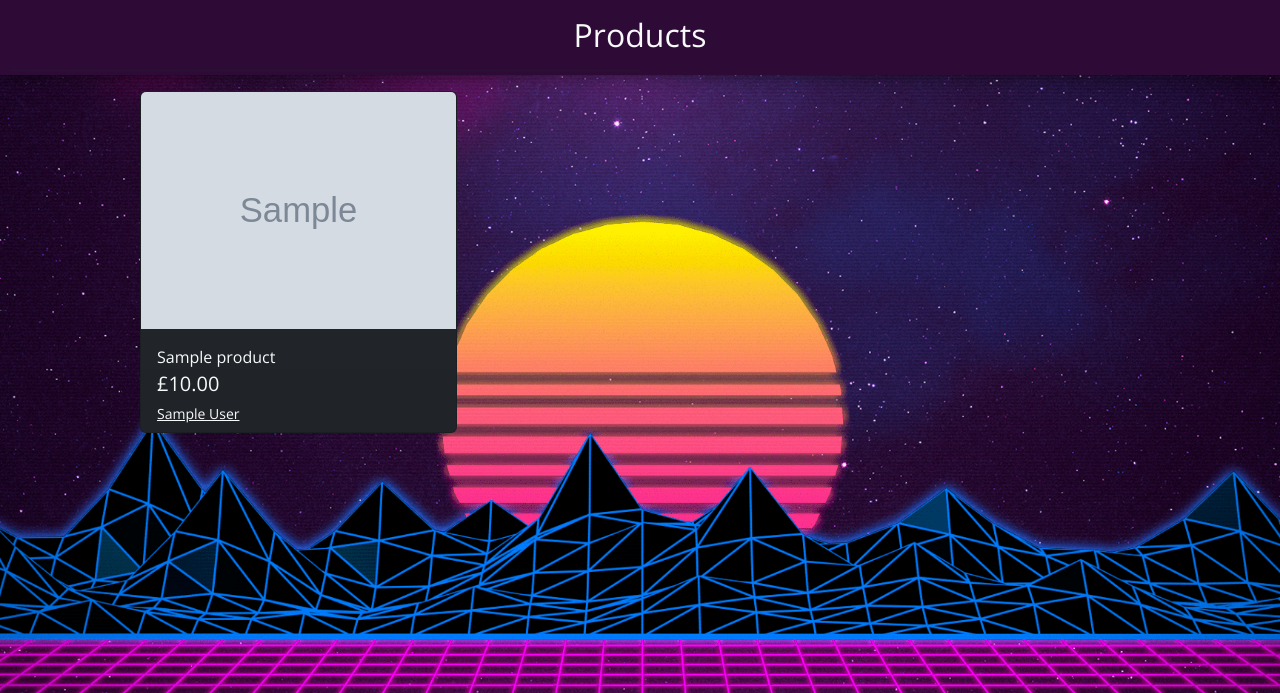
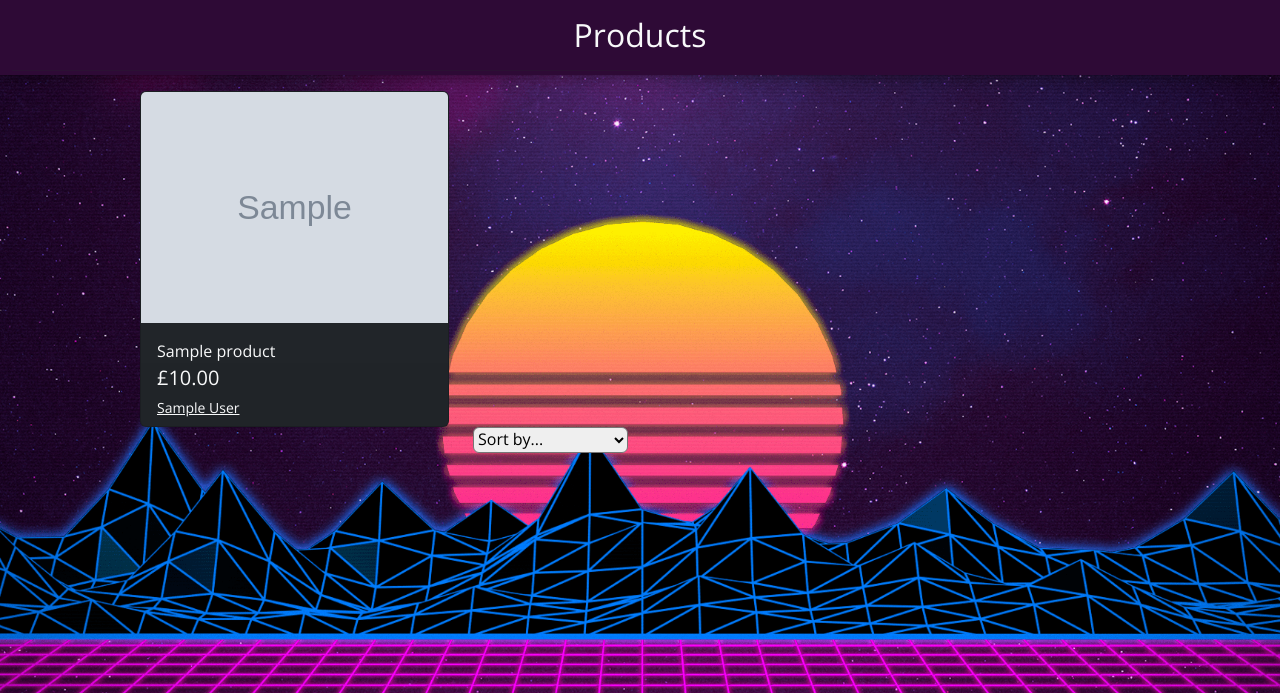
Before and after one commit to joshfreeman00/VideoGameEmporium-MS4, a Django app: page /products/ in a window 1280 px wide. Shown: the part 77-770 px from the top of the page. Run offline with Django 3.2, Linux system fonts and the light colour scheme; tables that the repository leaves empty hold one stand-in row (values such as "Sample post"); grey boxes marked "Sample" are stand-in pictures; some libraries are stand-ins or nearby versions.

Commit message:
Implement sorting functionality

```diff
--- a/stock/templates/stock/products.html
+++ b/stock/templates/stock/products.html
@@ -11,6 +11,18 @@
     </div>
 </div>
 <div class="container">
+    <div class="row mt-1 mb-2">
+        <div class="col-12 col-md-6 my-auto order-md-last d-flex justify-content-center justify-content-md-end">
+            <div class="sort-select-wrapper">
+                <select id="sort-selector" class="rounded">
+                    <option value="reset" {% if current_sorting == 'None_None' %}selected{% endif %}>Sort by...</option>
+                    <option value="price_asc" {% if current_sorting == 'price_asc' %}selected{% endif %}>Price (low to high)</option>
+                    <option value="price_desc" {% if current_sorting == 'price_desc' %}selected{% endif %}>Price (high to low)</option>
+                    <option value="name_asc" {% if current_sorting == 'name_asc' %}selected{% endif %}>Name (A-Z)</option>
+                    <option value="name_desc" {% if current_sorting == 'name_desc' %}selected{% endif %}>Name (Z-A)</option>
+                </select>
+            </div>
+        </div>
     <div class="row">
         {% for product in products %}
         <div class="col-sm-6 col-md-6 col-lg-4">
@@ -53,3 +65,35 @@
     </div>
 </div>
 {% endblock %}
+
+{% block postloadjs %}
+    {{ block.super }}
+    <script type="text/javascript">
+		$('.btt-link').click(function(e) {
+			window.scrollTo(0,0)
+		})
+	</script>
+
+    <script type="text/javascript">
+        $('#sort-selector').change(function() {
+            var selector = $(this);
+            var currentUrl = new URL(window.location);
+
+            var selectedVal = selector.val();
+            if(selectedVal != "reset"){
+                var sort = selectedVal.split("_")[0];
+                var direction = selectedVal.split("_")[1];
+
+                currentUrl.searchParams.set("sort", sort);
+                currentUrl.searchParams.set("direction", direction);
+
+                window.location.replace(currentUrl);
+            } else {
+                currentUrl.searchParams.delete("sort");
+                currentUrl.searchParams.delete("direction");
+
+                window.location.replace(currentUrl);
+            }
+        })
+    </script>
+{% endblock %}
```
